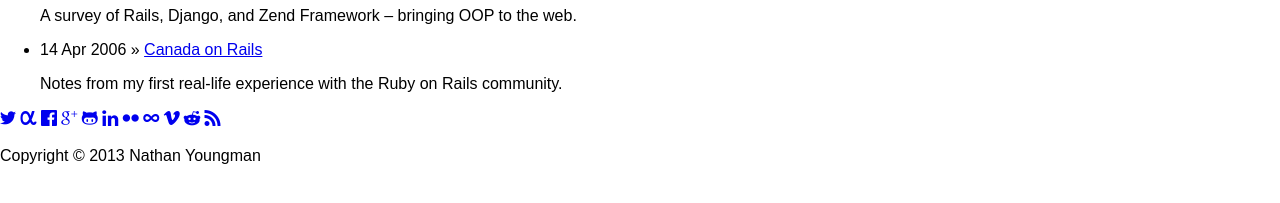
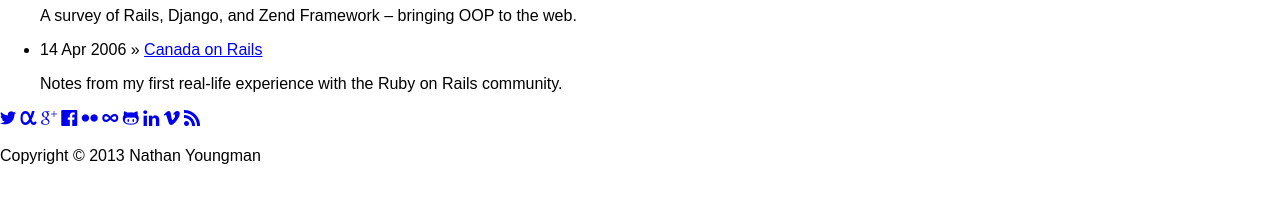
Before and after one commit to nathany/nathany.com, a Jekyll site: the page built from index.html, in a window 1280 px wide. Shown: the part 652-855 px from the top of the page. Built offline with Jekyll 4.4.1, drawn with Linux system fonts in a browser that asks for light colours; Markdown is read by kramdown in place of the engine named in the settings; comment, search, counter and statistics services are not loaded.

Commit message:
i don't think i'll link to reddit

```diff
--- a/_includes/footer.html
+++ b/_includes/footer.html
@@ -2,18 +2,17 @@
 
   <a href="https://twitter.com/nathany" title="Twitter" class="ss-icon ss-twitter"></a>
   <a href="https://alpha.app.net/nathany" title="App.net" class="ss-icon ss-appdotnet"></a>
+  <a href="http://yng.mn/nathany" title="Google+" class="ss-icon ss-googleplus"></a>
 
   <a href="http://www.facebook.com/nathany" title="Facebook" class="ss-icon ss-facebook"></a>
-  <a href="http://yng.mn/nathany" title="Google+" class="ss-icon ss-googleplus"></a>
+  <a href="http://www.flickr.com/photos/nyoungman" title="Flikr" class="ss-icon ss-flickr"></a>
+  <a href="http://500px.com/nyoungman" title="500px" class="ss-icon ss-fivehundredpx"></a>
 
   <a href="https://github.com/nathany" title="GitHub" class="ss-icon ss-octocat"></a>
   <a href="http://www.linkedin.com/in/nathany" title="LinkedIn" class="ss-icon ss-linkedin"></a>
 
-  <a href="http://www.flickr.com/photos/nyoungman" title="Flikr" class="ss-icon ss-flickr"></a>
-  <a href="http://500px.com/nyoungman" title="500px" class="ss-icon ss-fivehundredpx"></a>
   <a href="http://vimeo.com/nyoungman/videos" title="Vimeo" class="ss-icon ss-vimeo"></a>
 
-  <a href="http://www.reddit.com/user/nyoungman/" title="reddit" class="ss-icon ss-reddit"></a>
   <a href="{{ site.url }}/articles.xml" title="Atom feed" class="ss-icon ss-rss"></a>
 
   <p>Copyright &copy; 2013 Nathan Youngman</p>
```
